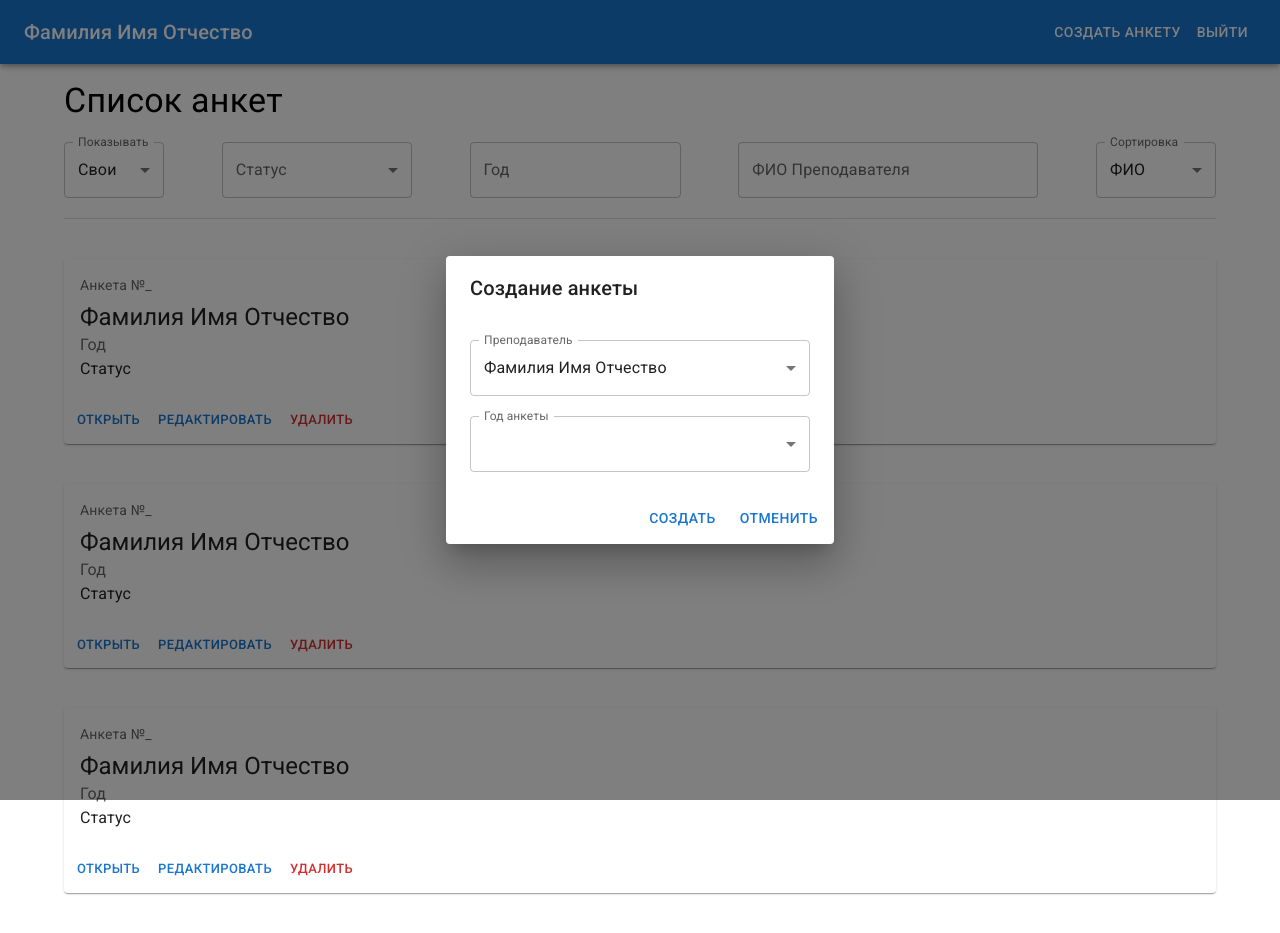
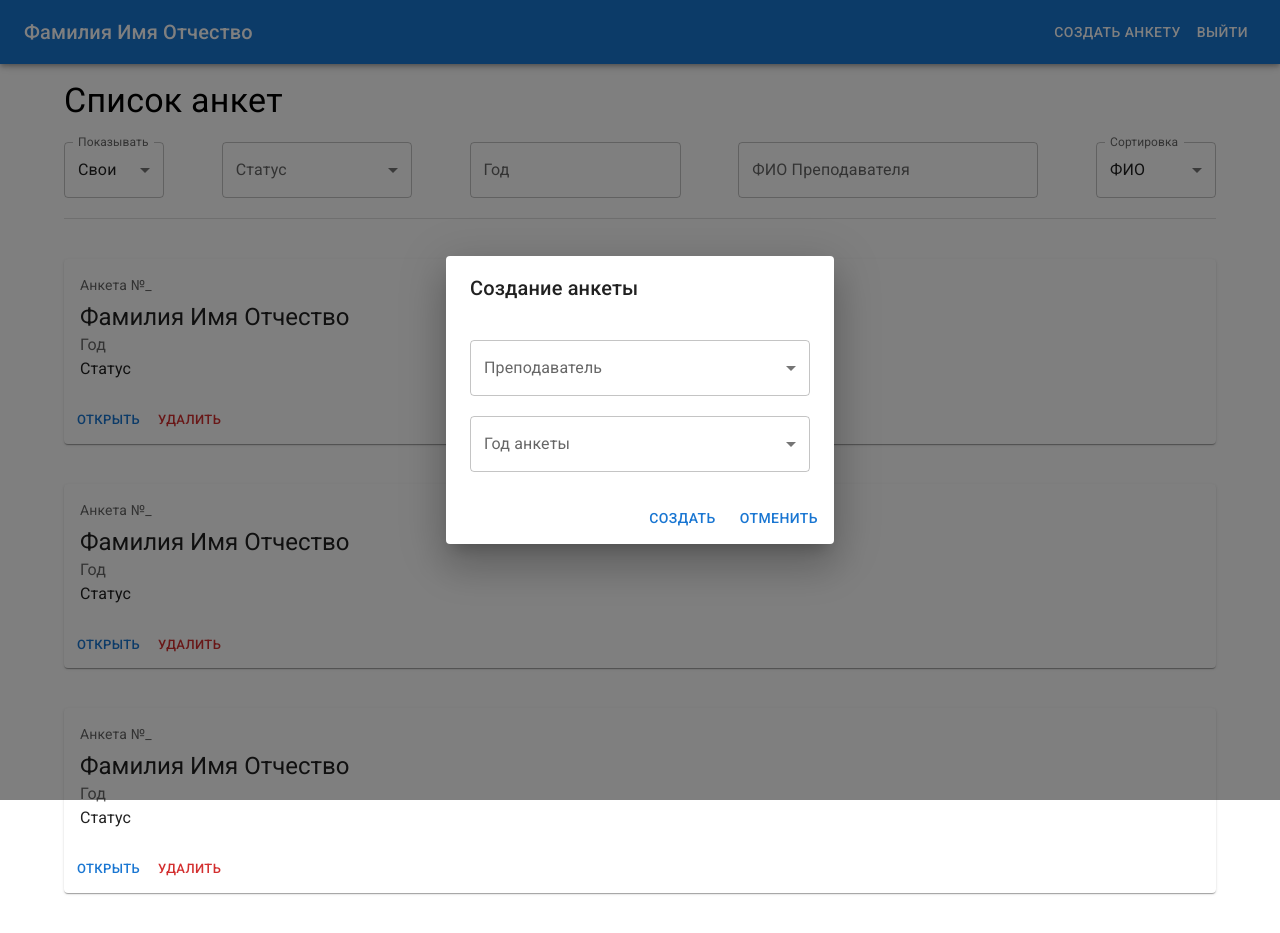
Before and after one commit to rnv812/UniversityRatingSystem, a React (Create React App) app in the folder client/: page /reports in a window 1280 px wide. Both pictures are taken after a click on the button "СОЗДАТЬ АНКЕТУ". Built offline with nearby package versions, Linux system fonts and the light colour scheme.

Commit message:
Update css modules and components layout

```diff
--- a/client/src/components/CreateReportDialog.jsx
+++ b/client/src/components/CreateReportDialog.jsx
@@ -8,33 +8,35 @@ import {
     DialogTitle,
 } from "@mui/material"
 import ItemSelect from '../components/ItemSelect';
+import styles from '../styles/CreateReport.module.css';
 
 
-export default function CreateReportDialog({isOpen, onClose, onCreate}) {
+export default function CreateReportDialog({isOpen, onClose, onCreate, availableYears, availableEducators}) {
     return (
         <Dialog
             open={isOpen}
             keepMounted
             onClose={onClose}
-            aria-describedby="alert-dialog-slide-description"
         >
             <DialogTitle>{"Создание анкеты"}</DialogTitle>
             <DialogContent>
                 <Box style={{display:"flex", flexDirection: "column"}}>
+                    <Box className={styles['select-box']}>
                         <ItemSelect
                             id={'report-educator'}
                             title={"Преподаватель"}
-                        items={[{label: "Фамилия Имя Отчество", value: "TestName"}]}
-                        defaultValue={"TestName"}
-                        sx={{ minWidth: "340px", marginTop: "20px" }}
+                            items={availableEducators }
+                            sx={{width: "100%"}}
                         />
+                    </Box>
+                    <Box className={styles['select-box']}>
                         <ItemSelect
                             id={'report-year'}
                             title={"Год анкеты"}
-                        items={[{label: "2023", value: "2022"}]}
-                        defaultValue={"2023"}
-                        sx={{ minWidth: "340px", marginTop: "20px"}}
+                            items={availableYears}
+                            sx={{width: "100%"}}
                         />
+                    </Box>
                 </Box>
             </DialogContent>
             <DialogActions>
--- a/client/src/components/Navbar.jsx
+++ b/client/src/components/Navbar.jsx
@@ -4,12 +4,13 @@ import Toolbar from '@mui/material/Toolbar';
 import Typography from '@mui/material/Typography';
 import Button from '@mui/material/Button';
 
-export default function Navbar({actions}) {
+
+export default function Navbar({actions, fullname}) {
     return (
         <AppBar>
             <Toolbar>
-                <Typography variant="h6" component="div" sx={{ flexGrow: 1 }}>
-                    Фамилия Имя Отчество
+                <Typography variant="h6" sx={{ flexGrow: 1 }}>
+                    {fullname}
                 </Typography>
                 {actions.map(action => <Button color="inherit" key={action.name} onClick={action.func}>{action.name}</Button>)}
             </Toolbar>
--- a/client/src/components/ReportCard.jsx
+++ b/client/src/components/ReportCard.jsx
@@ -2,7 +2,7 @@ import * as React from 'react';
 import {Card, CardContent, CardActions, CardActionArea, Button, Typography} from '@mui/material';
 import styles from '../styles/ReportCard.module.css';
 
-export default function ReportCard() {
+export default function ReportCard({report}) {
     return (
         <Card className={styles.reportCard}>
             <CardActionArea>
@@ -23,7 +23,6 @@ export default function ReportCard() {
             </CardActionArea>
             <CardActions>
                 <Button size="small">Открыть</Button>
-                <Button size="small">Редактировать</Button>
                 <Button size="small" color="error">Удалить</Button>
             </CardActions>
         </Card>
--- a/client/src/components/ReportListContainer.jsx
+++ b/client/src/components/ReportListContainer.jsx
@@ -8,7 +8,7 @@ import styles from '../styles/ReportListContainer.module.css';
 export default function ReportListContainer({reports}) {
     return (
         <Container className={styles.container}>
-            <Typography variant="h4" component="div" sx={{ flexGrow: 1 }}>
+            <Typography variant="h4">
                 Список анкет
             </Typography>
 
--- a/client/src/pages/ReportDetailedPage.jsx
+++ b/client/src/pages/ReportDetailedPage.jsx
@@ -4,9 +4,19 @@ import ReportListNavbar from "../components/Navbar";
 
 
 export default function ReportDetailedPage() {
+
+    const navbarActions = [
+        {name: "Вернуться к анкетам", func: null},
+        {name: "Утвердить анкету", func: null},
+        {name: "Редактировать анкету", func: null},
+        {name: "Выйти", func: null}
+    ]
+
+    var fullname = "Фамилия Имя Отчество"
+
     return (
         <Box>
-            <ReportListNavbar actions={[{name: "Вернуться к анкетам", func: null}, {name: "Утвердить анкету", func: null}, {name: "Редактировать анкету", func: null}, {name: "Выйти", func: null}]}/>
+            <ReportListNavbar actions={navbarActions} fullname={fullname}/>
 
         </Box>
     );
--- a/client/src/pages/ReportsPage.jsx
+++ b/client/src/pages/ReportsPage.jsx
@@ -15,15 +15,33 @@ export default function ReportsPage() {
     const handleCloseCreateReport = () => {
         setOpenCreateReport(false);
     };
+
     const onCreateReport = () => {
         // TODO send request to api
     };
 
+    const navbarActions = [
+        {name: "Создать анкету", func: handleClickOpenCreateReport},
+        {name: "Выйти", func: null}
+    ]
+
+    var reports = [{id: 1}, {id: 2}, {id: 3}]
+
+    const availableEducators = [{label: "Фамилия Имя Отчество", value: "TestName"}]
+    const availableYears = [{label: "2023", value: "2023"}]
+
+
     return (
         <Box>
-            <Navbar actions={[{name: "Создать анкету", func: handleClickOpenCreateReport}, {name: "Выйти", func: null}]} />
-            <ReportListContainer reports={[{id: 1}, {id: 2}, {id: 3}]}/>
-            <CreateReportDialog isOpen={isOpen} onClose={handleCloseCreateReport} onCreate={onCreateReport} />
+            <Navbar actions={navbarActions} fullname={"Фамилия Имя Отчество"} />
+            <ReportListContainer reports={reports}/>
+            <CreateReportDialog
+                isOpen={isOpen}
+                onClose={handleCloseCreateReport}
+                onCreate={onCreateReport}
+                availableYears={availableYears}
+                availableEducators={availableEducators}
+            />
         </Box>
     );
 }
--- /dev/null
+++ b/client/src/styles/CreateReport.module.css
@@ -0,0 +1,4 @@
+.select-box{
+    margin-top: 20px;
+    min-width: 340px;
+}
```
Lines whose indentation alone changed are shown as unchanged.
